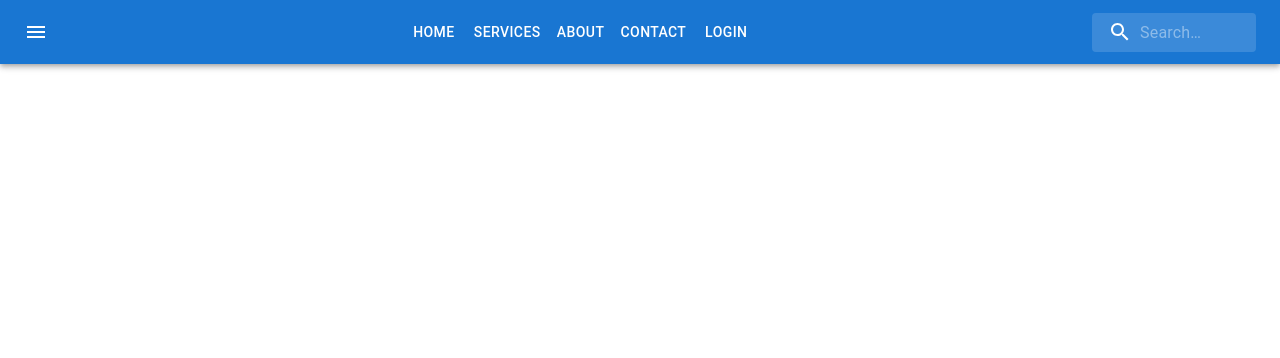
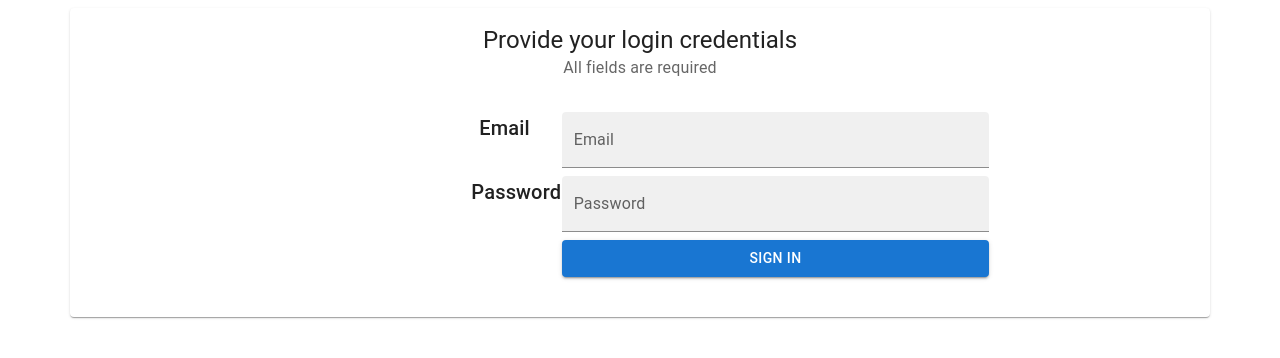
Before and after one commit to frediic/booking-app, a React (Create React App) app: page / in a window 1280 px wide. Shown: the top 358 px of the page. Built offline with nearby package versions, Linux system fonts and the light colour scheme.

Commit message:
Dynamic Navbar

```diff
--- a/src/App.js
+++ b/src/App.js
@@ -5,7 +5,7 @@ import Nav from "./Nav";
 import Login from "./shared/Login";
 import { Counter } from "./shared/Counter.js";
 import Credential from "./shared/Credential";
-import About from "./shared/About";
+import Welcome from "./shared/Welcome.js";
 import Services from "./shared/Services";
 import Contact from "./shared/Contact";
 import { BrowserRouter as Router, Routes, Route, Link } from "react-router-dom";
@@ -16,15 +16,14 @@ function App() {
   return (
     <Router>
       <div className="App">
-        <Nav />
+        <Routes>
+          <Route path="/about" element={<Credential />} />
+          <Route path="/services" element={<Services />} />
+          <Route path="/contact" element={<Contact />} />
+          <Route path="/home" element={<Counter />} />
+          <Route path="/" element={<Welcome />} />
+        </Routes>
       </div>
-      <Routes>
-        <Route path="/about" element={<Credential />} />
-        <Route path="/services" element={<Services />} />
-        <Route path="/contact" element={<Contact />} />
-        <Route path="/home" element={<Counter />} />
-        <Route path="/login" element={<Login />} />
-      </Routes>
     </Router>
   );
 }
--- a/src/shared/Welcome.js
+++ b/src/shared/Welcome.js
@@ -1,17 +1,229 @@
-import React from "react";
-import { useLocation } from "react-router-dom";
+import React, { useState } from "react";
+import { styled, alpha } from "@mui/material/styles";
+import AppBar from "@mui/material/AppBar";
+import Box from "@mui/material/Box";
+import Toolbar from "@mui/material/Toolbar";
+import IconButton from "@mui/material/IconButton";
+import Typography from "@mui/material/Typography";
+import InputBase from "@mui/material/InputBase";
+import MenuIcon from "@mui/icons-material/Menu";
+import SearchIcon from "@mui/icons-material/Search";
+import Button from "@mui/material/Button";
+import Card from "@mui/material/Card";
+import CardActions from "@mui/material/CardActions";
+import CardContent from "@mui/material/CardContent";
+import TextField from "@mui/material/TextField";
+import CardHeader from "@mui/material/CardHeader";
 
-function Welcome() {
-  const location = useLocation();
-  const queryParams = new URLSearchParams(location.search);
-  const email = queryParams.get("email");
-  //const email = "fred@example.com";
+const Search = styled("div")(({ theme }) => ({
+  position: "relative",
+  borderRadius: theme.shape.borderRadius,
+  backgroundColor: alpha(theme.palette.common.white, 0.15),
+  "&:hover": {
+    backgroundColor: alpha(theme.palette.common.white, 0.25),
+  },
+  marginLeft: 0,
+  width: "100%",
+  [theme.breakpoints.up("sm")]: {
+    marginLeft: theme.spacing(1),
+    width: "auto",
+  },
+}));
 
+const SearchIconWrapper = styled("div")(({ theme }) => ({
+  padding: theme.spacing(0, 2),
+  height: "100%",
+  position: "absolute",
+  pointerEvents: "none",
+  display: "flex",
+  alignItems: "center",
+  justifyContent: "center",
+}));
+
+const StyledInputBase = styled(InputBase)(({ theme }) => ({
+  color: "inherit",
+  width: "100%",
+  "& .MuiInputBase-input": {
+    padding: theme.spacing(1, 1, 1, 0),
+    paddingLeft: `calc(1em + ${theme.spacing(4)})`,
+    transition: theme.transitions.create("width"),
+    [theme.breakpoints.up("sm")]: {
+      width: "12ch",
+      "&:focus": {
+        width: "20ch",
+      },
+    },
+  },
+}));
+
+export default function Welcome() {
+  const [password, setPassword] = useState("");
+  const [loggedIn, setLoggedIn] = useState(false);
+  const [isAdmin, setIsAdmin] = useState(false);
+  const [email, setEmail] = useState(false);
+
+  const handleLogin = (e) => {
+    e.preventDefault();
+    if (password === "") {
+      alert("Password should not be empty");
+      return;
+    }
+    if (password === "admin") {
+      setIsAdmin(true);
+    } else {
+      setIsAdmin(false);
+    }
+    setLoggedIn(true);
+  };
   return (
     <div>
-      <h2>Welcome your email is {email}</h2>
+      {!loggedIn ? (
+        <Card sx={{ minWidth: 275 }} className="container mt-2">
+          <CardHeader
+            title="Provide your login credentials"
+            subheader="All fields are required"
+          />
+          <CardContent>
+            <div className="container">
+              <div className="row mb-2">
+                <div className="col-sm-4"></div>
+                <div className="col-sm-1">
+                  <Typography variant="h6" component="div">
+                    Email
+                  </Typography>
+                </div>
+                <div className="col-sm-5">
+                  <TextField
+                    fullWidth
+                    id="filled-basic"
+                    label="Email"
+                    variant="filled"
+                    onChange={(e) => setEmail(e.target.value)}
+                  />
+                </div>
+              </div>
+              <div className="row mb-2">
+                <div className="col-sm-4"></div>
+                <div className="col-sm-1">
+                  <Typography variant="h6" component="div">
+                    Password
+                  </Typography>
+                </div>
+                <div className="col-sm-5">
+                  <TextField
+                    type="password"
+                    fullWidth
+                    id="outlined-basic"
+                    label="Password"
+                    variant="filled"
+                    onChange={(e) => setPassword(e.target.value)}
+                  />
+                </div>
+              </div>
+              <div className="row mb-2">
+                <div className="col-sm-4"></div>
+                <div className="col-sm-1"></div>
+                <div className="col-sm-5">
+                  <Button variant="contained" fullWidth onClick={handleLogin}>
+                    Sign In
+                  </Button>
+                </div>
+              </div>
+            </div>
+          </CardContent>
+          <CardActions />
+        </Card>
+      ) : (
+        <div>
+          {isAdmin ? (
+            <Box sx={{ flexGrow: 1 }}>
+              <AppBar position="static">
+                <Toolbar>
+                  <IconButton
+                    size="large"
+                    edge="start"
+                    color="inherit"
+                    aria-label="open drawer"
+                    sx={{ mr: 2 }}
+                  >
+                    <MenuIcon />
+                  </IconButton>
+
+                  <Box
+                    sx={{
+                      flexGrow: 1,
+                      display: "flex",
+                      justifyContent: "center",
+                    }}
+                  >
+                    <Button color="inherit" href="/home">
+                      Manage
+                    </Button>
+                    <Button color="inherit" href="/services">
+                      Upload
+                    </Button>
+                  </Box>
+                  <Search>
+                    <SearchIconWrapper>
+                      <SearchIcon />
+                    </SearchIconWrapper>
+                    <StyledInputBase
+                      placeholder="Search…"
+                      inputProps={{ "aria-label": "search" }}
+                    />
+                  </Search>
+                </Toolbar>
+              </AppBar>
+            </Box>
+          ) : (
+            <Box sx={{ flexGrow: 1 }}>
+              <AppBar position="static">
+                <Toolbar>
+                  <IconButton
+                    size="large"
+                    edge="start"
+                    color="inherit"
+                    aria-label="open drawer"
+                    sx={{ mr: 2 }}
+                  >
+                    <MenuIcon />
+                  </IconButton>
+
+                  <Box
+                    sx={{
+                      flexGrow: 1,
+                      display: "flex",
+                      justifyContent: "center",
+                    }}
+                  >
+                    <Button color="inherit" href="/home">
+                      Home
+                    </Button>
+                    <Button color="inherit" href="/services">
+                      Services
+                    </Button>
+                    <Button color="inherit" href="/about">
+                      About
+                    </Button>
+                    <Button color="inherit" href="/contact">
+                      Contact
+                    </Button>
+                  </Box>
+                  <Search>
+                    <SearchIconWrapper>
+                      <SearchIcon />
+                    </SearchIconWrapper>
+                    <StyledInputBase
+                      placeholder="Search…"
+                      inputProps={{ "aria-label": "search" }}
+                    />
+                  </Search>
+                </Toolbar>
+              </AppBar>
+            </Box>
+          )}
+        </div>
+      )}
     </div>
   );
 }
-
-export default Welcome;
```
